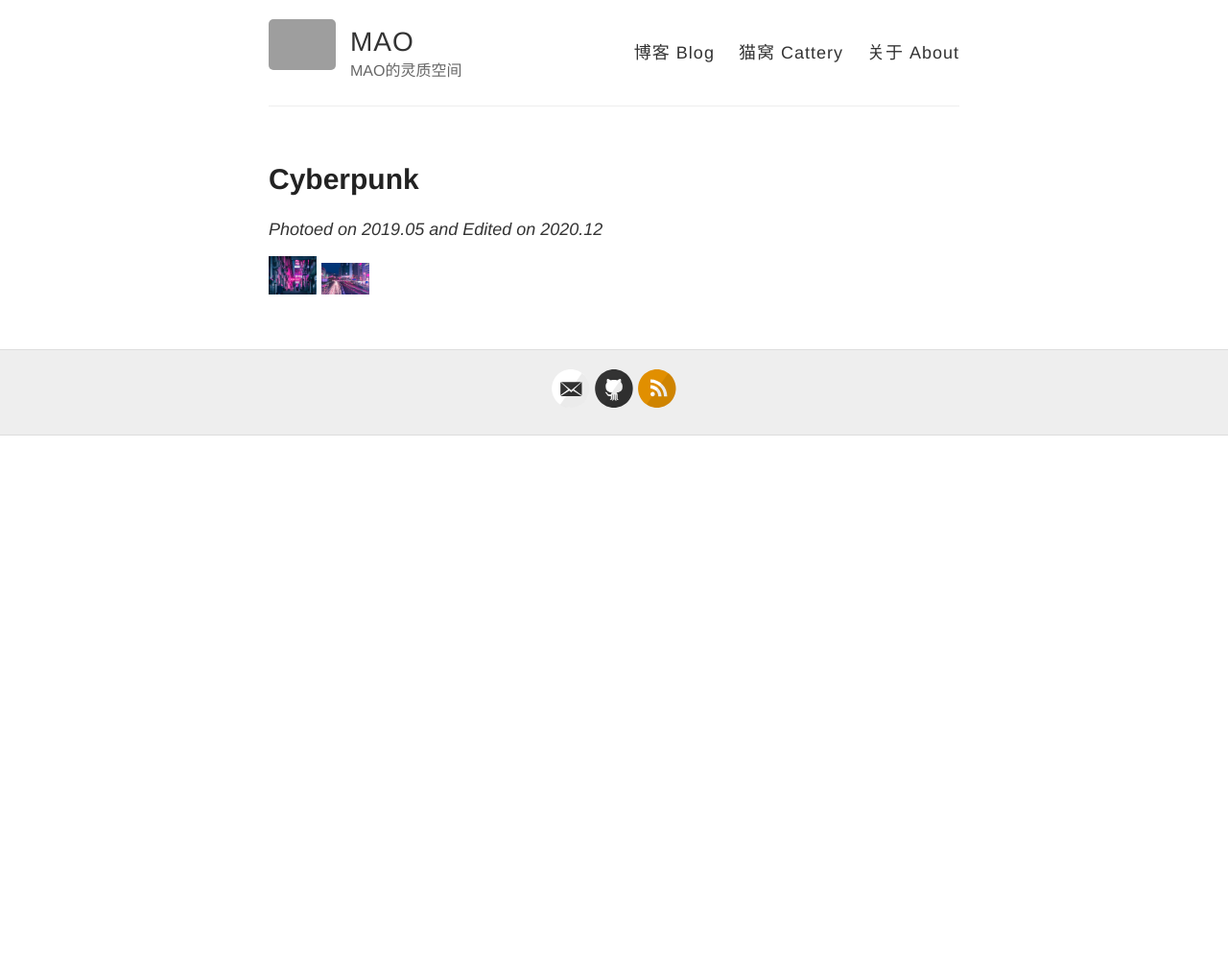
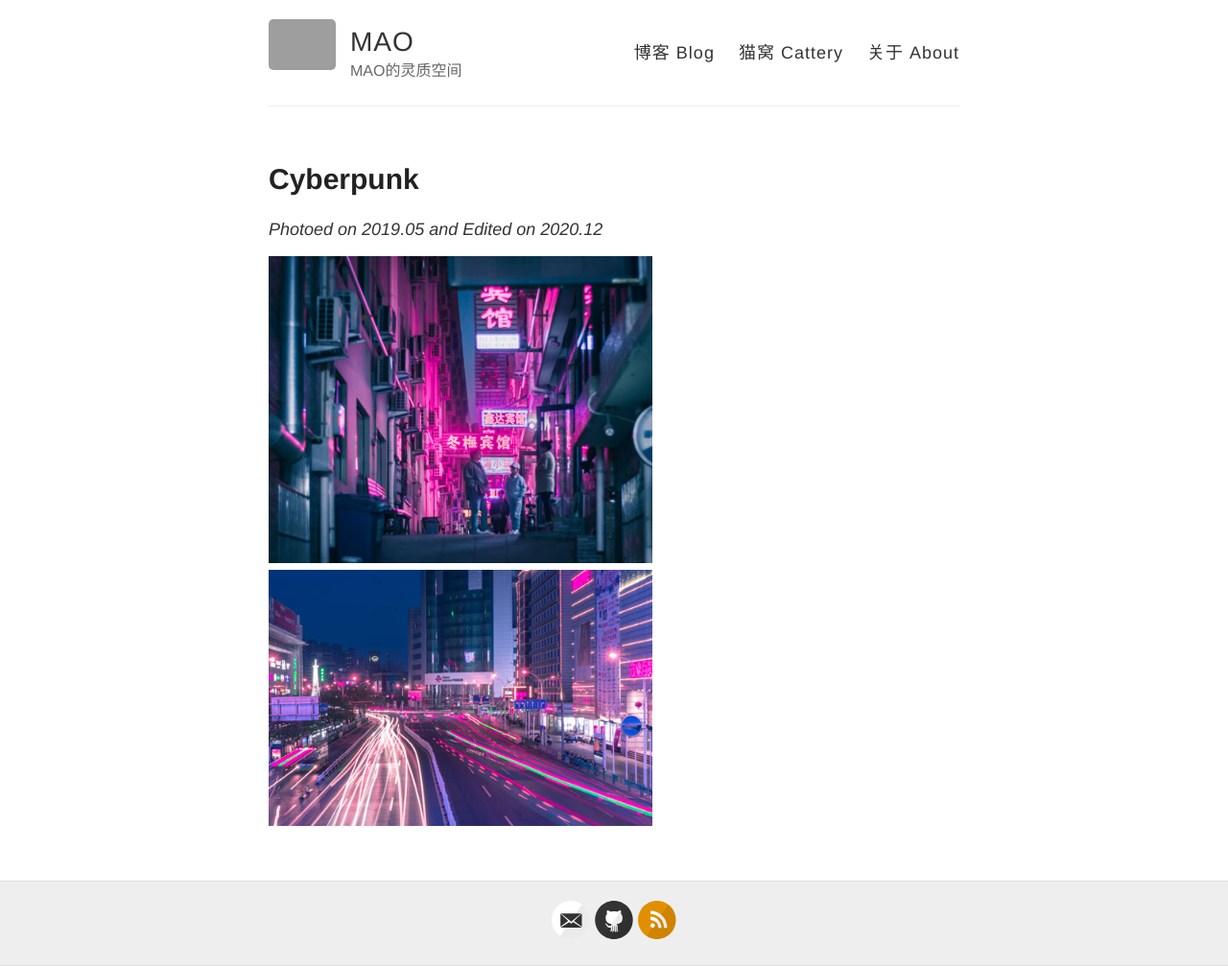
Before and after one commit to RuifMaxx/formalweb, a Jekyll site: the page built from _photo/qinghuangdao.md, in a window 1280 px wide. Shown: the whole page at 96% size. Built offline with Jekyll 4.4.1, drawn with Linux system fonts in a browser that asks for light colours; before the commit the page ends 900 px from its top, so only the background shows below that; grey boxes are pictures that could not be loaded.

Commit message:
Update qinghuangdao.md

```diff
--- a/_photo/qinghuangdao.md
+++ b/_photo/qinghuangdao.md
@@ -6,5 +6,5 @@ title: Cyberpunk
 *Photoed on 2019.05 and Edited on 2020.12*
 
 
-<img src="https://ruifmaxx.github.io//images/qinghuangdao/A.jpg" style="zoom:10%" />
-<img src="https://ruifmaxx.github.io//images/qinghuangdao/B.jpg" style="zoom:10%" />
+<img src="https://ruifmaxx.github.io//images/qinghuangdao/A.jpg" style="zoom:80%" />
+<img src="https://ruifmaxx.github.io//images/qinghuangdao/B.jpg" style="zoom:80%" />
```
